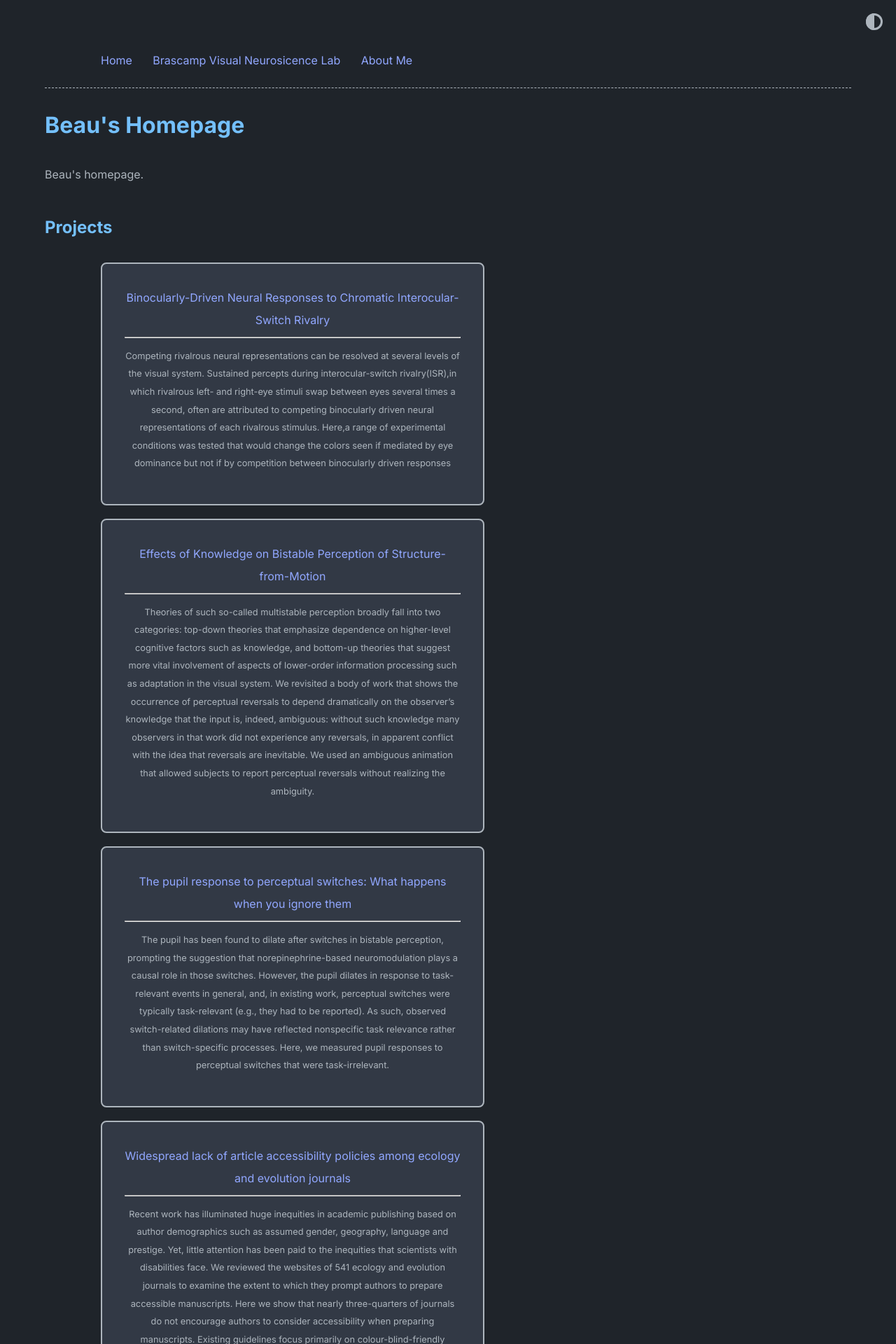
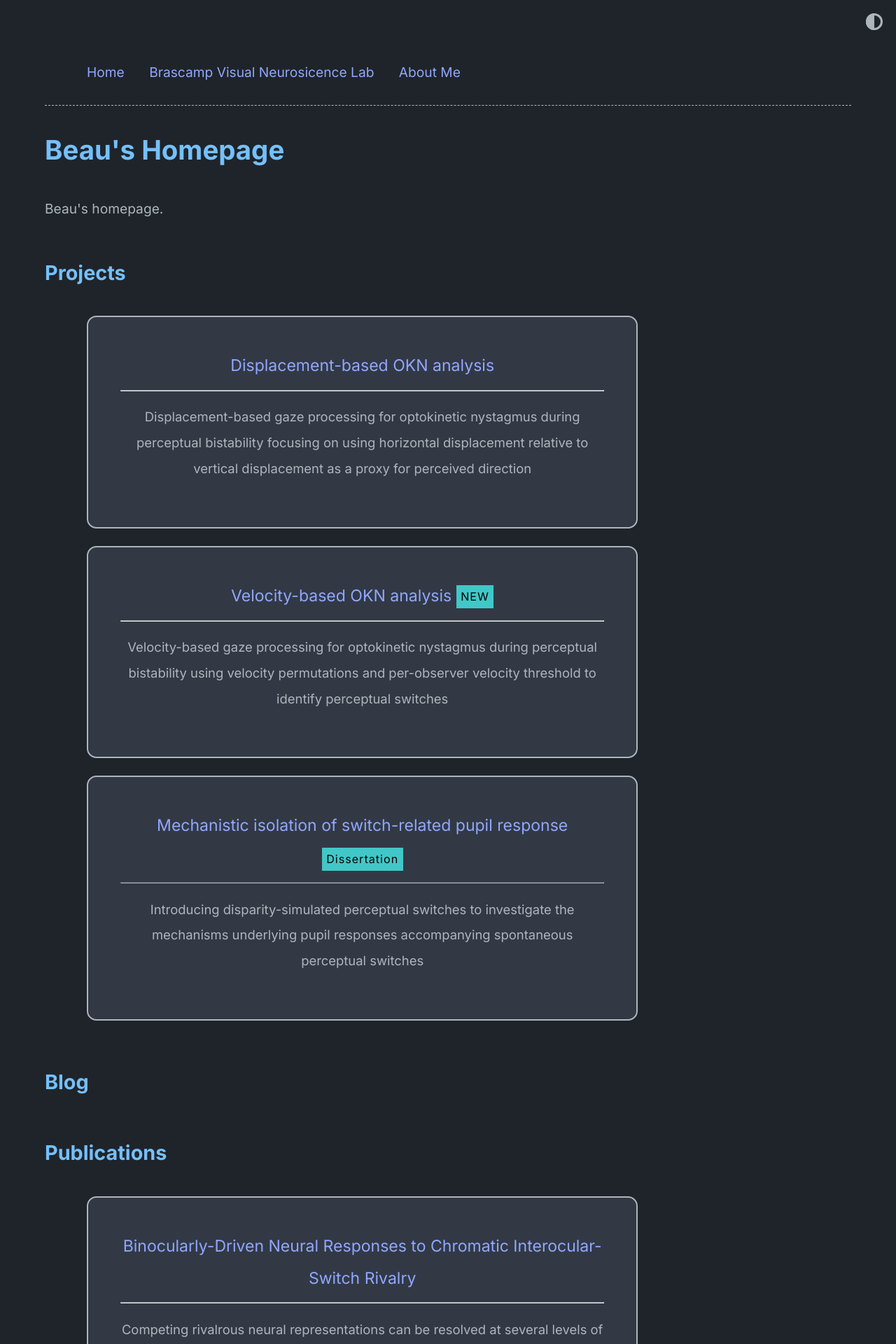
Before and after one commit to Bobicheng-Zhang/Bobicheng-Zhang.github.io, a Jekyll site: the page built from index.md, in a window 1280 px wide. Shown: the top 1920 px of the page at 70% size. Built offline with Jekyll 4.4.1, drawn with Linux system fonts in a browser that asks for light colours; some of the changed text lies outside the part shown.

Commit message:
reorganized the boxes and adjusted font sizes

```diff
--- a/_config.yml
+++ b/_config.yml
@@ -34,8 +34,8 @@ theme_config:
   # options for "home" page
   home:
     title_projects: Projects
-    title_blog: Publications
-    title_old_projects: Education
+    title_blog: Blog
+    title_old_projects: Publications
 
 soopr:
   publish_token: "" # sign up at https://www.soopr.co to get your publish token and personalize share and reaction options
--- a/_data/home.yml
+++ b/_data/home.yml
@@ -9,6 +9,26 @@ navbar_entries:
     url: /about
 
 project_entries:
+
+  - title: Displacement-based OKN analysis
+    url: https://github.com/Bobicheng-Zhang/OKN-processing-displacement
+    desc: "Displacement-based gaze processing for optokinetic nystagmus during perceptual bistability focusing on
+    using horizontal displacement relative to vertical displacement as a proxy for perceived direction"
+
+  - title: Velocity-based OKN analysis
+    url: https://github.com/Bobicheng-Zhang/OKN-processing-velocity
+    desc: "Velocity-based gaze processing for optokinetic nystagmus during perceptual bistability using velocity
+    permutations and per-observer velocity threshold to identify perceptual switches"
+    highlight: NEW
+
+  - title: Mechanistic isolation of switch-related pupil response
+    desc: "Introducing disparity-simulated perceptual switches to investigate the mechanisms underlying pupil
+    responses accompanying spontaneous perceptual switches"
+    highlight: Dissertation
+
+
+old_project_entries:
+
   - title: Binocularly-Driven Neural Responses to Chromatic Interocular-Switch Rivalry
     url: https://jov.arvojournals.org/article.aspx?articleid=2777912
     desc: "Competing rivalrous neural representations can be resolved at several levels of the visual system.
@@ -21,30 +41,29 @@ project_entries:
     url: https://www.sciencedirect.com/user/identity/landing?code=x5TuG1KqsuUEbgt6kEJEGdTw14Bt62Mmw8dGVB4p&state=retryCounter%3D0%26csrfToken%3Da92acf98-5031-42b2-b937-fe05a7da409d%26idpPolicy%3Durn%253Acom%253Aelsevier%253Aidp%253Apolicy%253Aproduct%253Ainst_assoc%26returnUrl%3D%252Fscience%252Farticle%252Fpii%252FS0042698922001249%26prompt%3Dnone%26cid%3Darp-82756ecd-9e5a-42e5-addd-8f439818e128
     desc: "Theories of such so-called multistable perception broadly fall into two categories: top-down theories that
     emphasize dependence on higher-level cognitive factors such as knowledge, and bottom-up theories that suggest
-    more vital involvement of aspects of lower-order information processing such as adaptation in the visual system. We revisited a body
-    of work that shows the occurrence of perceptual reversals to depend dramatically on the observer’s knowledge
-    that the input is, indeed, ambiguous: without such knowledge many observers in that work did not experience
-    any reversals, in apparent conflict with the idea that reversals are inevitable. We used an ambiguous animation
-    that allowed subjects to report perceptual reversals without realizing the ambiguity."
+    more vital involvement of aspects of lower-order information processing such as adaptation in the visual system.
+    We revisited a body of work that shows the occurrence of perceptual reversals to depend dramatically on the
+    observer’s knowledge that the input is, indeed, ambiguous: without such knowledge many observers in that work did
+     not experience any reversals, in apparent conflict with the idea that reversals are inevitable. We used an
+     ambiguous animation that allowed subjects to report perceptual reversals without realizing the ambiguity."
 
   - title: "The pupil response to perceptual switches: What happens when you ignore them"
     url: https://jov.arvojournals.org/article.aspx?articleid=2809181
-    desc: The pupil has been found to dilate after switches in bistable perception, prompting the suggestion that norepinephrine-based neuromodulation plays a causal role in those switches. However, the pupil dilates in response to task-relevant events in general, and, in existing work, perceptual switches were typically task-relevant (e.g., they had to be reported). As such, observed switch-related dilations may have reflected nonspecific task relevance rather than switch-specific processes. Here, we measured pupil responses to perceptual switches that were task-irrelevant.
+    desc: "The pupil has been found to dilate after switches in bistable perception, prompting the suggestion that
+    norepinephrine-based neuromodulation plays a causal role in those switches. However, the pupil dilates in response
+    to task-relevant events in general, and, in existing work, perceptual switches were typically task-relevant
+    (e.g., they had to be reported). As such, observed switch-related dilations may have reflected nonspecific task
+    relevance rather than switch-specific processes. Here, we measured pupil responses to perceptual switches that were
+    task-irrelevant."
 
   - title: Widespread lack of article accessibility policies among ecology and evolution journals
     url: https://www.nature.com/articles/s41559-025-02694-8
-    desc: Recent work has illuminated huge inequities in academic publishing based on author demographics such as assumed gender, geography, language and prestige. Yet, little attention has been paid to the inequities that scientists with disabilities face. We reviewed the websites of 541 ecology and evolution journals to examine the extent to which they prompt authors to prepare accessible manuscripts. Here we show that nearly three-quarters of journals do not encourage authors to consider accessibility when preparing manuscripts. Existing guidelines focus primarily on colour-blind-friendly figures, which were mentioned almost twice as often as any other recommendation.
-
-  - title: Displacement-based OKN analysis
-    url: https://github.com/Bobicheng-Zhang/OKN-processing-displacement
-    desc: Displacement-based gaze processing for optokinetic nystagmus during perceptual bistability
-
-  - title: Mechanistic isolation of switch-related pupil response
-    highlight: Dissertation
-
-
-blog_entries:
-
+    desc: "Recent work has illuminated huge inequities in academic publishing based on author demographics such as
+    assumed gender, geography, language and prestige. Yet, little attention has been paid to the inequities that
+    scientists with disabilities face. We reviewed the websites of 541 ecology and evolution journals to examine the
+    extent to which they prompt authors to prepare accessible manuscripts. Here we show that nearly three-quarters of
+    journals do not encourage authors to consider accessibility when preparing manuscripts. Existing guidelines focus
+    primarily on colour-blind-friendly figures, which were mentioned almost twice as often as any other recommendation."
 
 
 footer_entries:
--- a/_sass/list.scss
+++ b/_sass/list.scss
@@ -2,7 +2,7 @@ ul.horizontal-list {
   display: flex;
   //justify-content: space-between;
   margin-top: 0em;
-  margin-left: 40px;
+  margin-left: 20px;
   flex-wrap: wrap;
 
   li {
@@ -23,11 +23,11 @@ ul.horizontal-list {
   width: 30em;
   height: auto;
   text-align: center;
-  font-size: 1em;
+  font-size: 1.2em;
   align-items: center;
   background-color: var(--bg-secondary);
-  margin-bottom: 0.8em;
-  border-radius: 0.5em;
+  margin-bottom: 0.7em;
+  border-radius: 0.6em;
 
   .header {
     color: var(--links);
--- a/_sass/moonwalk.scss
+++ b/_sass/moonwalk.scss
@@ -5,14 +5,14 @@ html { height: 100%; }
 
 body {
   font-family:  "Inter", -apple-system, "avenir next", avenir, roboto, noto, ubuntu, "helvetica neue", helvetica, sans-serif;
-  font-size: 1.0rem;
+  font-size: 1.2rem;
   line-height: 2;
   margin: 0;
   min-height: 100%;
 }
 pre, code {
   font-family: "Roboto Mono", "Courier New", monospace;
-  font-size: 0.9rem;
+  font-size: 1rem;
 }
 
 h2, h3, h4, h5 { margin-top: 1.5em; }
@@ -152,14 +152,14 @@ html.transition *:after {
 mark {
   padding: 0.4em;
   background-color: var(--highlight);
-  font-size: 0.6em;
+  font-size: 0.7em;
   letter-spacing: 1px;
 }
 
 .post-date {
   color: var(--text-secondary);
   margin-top: 1rem;
-  font-size: 0.7em;
+  font-size: 0.8em;
   font-family: "Roboto Mono", "Courier New", monospace;
 }
 .home-date {
@@ -208,7 +208,7 @@ p code, li code {
   margin-right: 0.5em;
   border-radius: 1em;
   background-color: var(--bg-secondary);
-  font-size: 0.7em;
+  font-size: 0.8em;
   font-weight: bold;
   text-transform: lowercase;
   //border: 1px solid var(--text-secondary);
```
